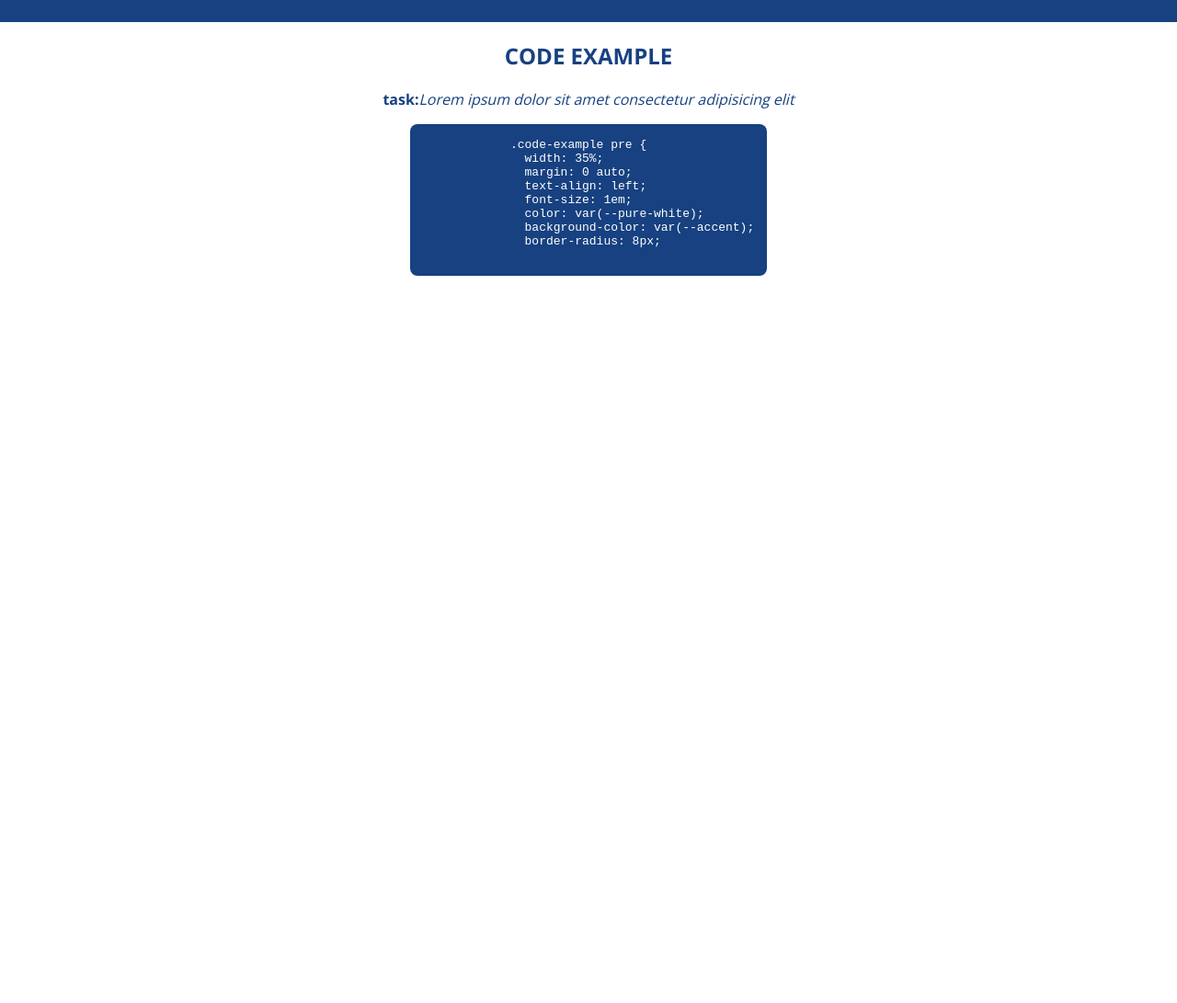
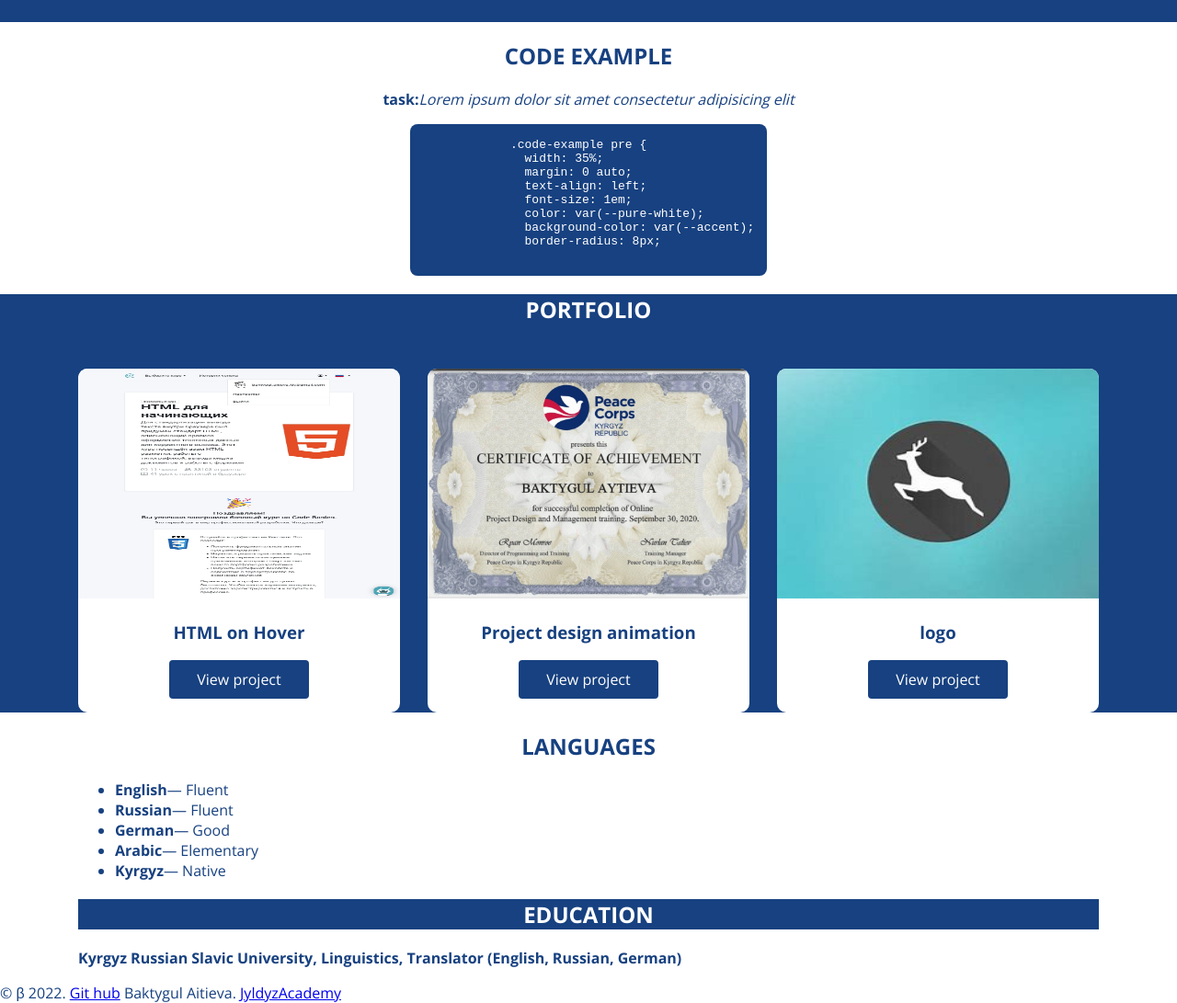
Before and after one commit to baktygulaitieva/portfolio-1, a plain HTML site: page index.html in a window 1280 px wide. Shown: the part 868-1959 px from the top of the page at 92% size. Before the commit the page ends 1168 px from the top, so only its background shows below. Drawn offline with nearby package versions, Linux system fonts and the light colour scheme.

Commit message:
Add portfolio

```diff
--- a/css/styles.css
+++ b/css/styles.css
@@ -161,3 +161,59 @@ body {
   background-color: var(--accent);
   border-radius: 8px;
 }
+
+.portfolio {
+  background-color: var(--accent);
+}
+.portfolio-title {
+  margin-bottom: 2em;
+  color: var(--pure-white);
+}
+
+.portfolio ul {
+  margin: 0;
+  padding: 0;
+  list-style: none;
+  display: grid;
+  grid-template-columns: repeat(3, 1fr);
+  gap: 30px;
+}
+
+.portfolio li {
+  border-radius: 10px;
+  background-color: var(--pure-white);
+  text-align: center;
+  padding-bottom: 15px;
+  overflow: hidden;
+}
+
+.portfolio img {
+  width: 100%;
+  height: 250px;
+  object-fit: calc();
+}
+
+.portfolio ul a {
+  display: inline-block;
+  padding: 10px 30px;
+  color: var(--pure-white);
+  text-decoration: none;
+  background-color: var(--accent);
+  border-radius: 4px;
+}
+.portfolio ul a:hover {
+  background-color: var(--pure-white);
+}
+
+.languages {
+  background-color: green;
+  text-align: center;
+}
+
+.education {
+}
+.education-title {
+  background-color: var(--accent);
+  color: var(--pure-white);
+  text-align: center;
+}
--- a/index.html
+++ b/index.html
@@ -116,6 +116,59 @@
           </pre>
         </div>
       </section>
+      <section class="portfolio section" id="portfolio">
+        <div class="container">
+
+              <h2 class="section-title portfolio-title">PORTFOLIO</h2>
+              <ul>
+                <li>
+                  <img src="images/20220204_142921.jpg" alt="Project design">
+                  <h3>HTML on Hover</h3>
+                  <a href="https://github.com/baktygulaitieva/baktygulaitieva.github.io/blob/main/images/20220204_142921.jpg" target="_blank"> View project</a>
+                </li>
+                <li>
+                  <img src="images/gt.png.jpg" alt="Project design">
+                  <h3>Project design animation</h3>
+                  <a href="https://github.com/baktygulaitieva/baktygulaitieva.github.io/blob/main/images/gt.png.jpg" target="_blank"> View project</a>
+                </li>
+                <li>
+                  <img src="images/logo.svg.jpg" alt="logo">
+                  <h3>logo</h3>
+                  <a href="https://github.com/baktygulaitieva/baktygulaitieva.github.io/blob/main/images/logo.svg.jpg" target="_blank"> View project</a>
+                </li>
+              </ul>
+            </div>
+          </div>
+        </div>
+      </section>
+      <section class="Languages section" id="Languages">
+        <div class="container">
+          <h2 class="section-title Languages-title">LANGUAGES</h2>
+          <ul>
+            <li><b>English</b>&mdash; Fluent</li>
+          <li><b>Russian</b>&mdash; Fluent</li>
+          <li><b>German</b>&mdash; Good</li>
+          <li><b>Arabic</b>&mdash; Elementary</li>
+          <li><b>Kyrgyz</b>&mdash; Native</li>
+          </ul>
+        </div>
+
+      </section>
+      <section class="Education section" id="Education">
+        <div class="container">
+          <h2 class="section title education-title">EDUCATION</h2>
+          <p><b>Kyrgyz Russian Slavic University, Linguistics, Translator (English, Russian, German)</b></p>
+        </div>
+
+      </section>
+      <footer>
+        &copy; &beta; 2022.
+        <a href="https://github.com/baktygulaitieva">Git hub</a> Baktygul Aitieva.
+
+        <a href="https://linktr.rr/jyldyzacademy2020" alt="JyldyzAcademy"
+          >JyldyzAcademy</a
+        >
+      </footer>
     </main>
   </body>
 </html>
```
Also changed, not shown: images/20220204_142921.jpg (added), images/gt.png.jpg (added), images/logo.svg.jpg (added), 1 other file.
